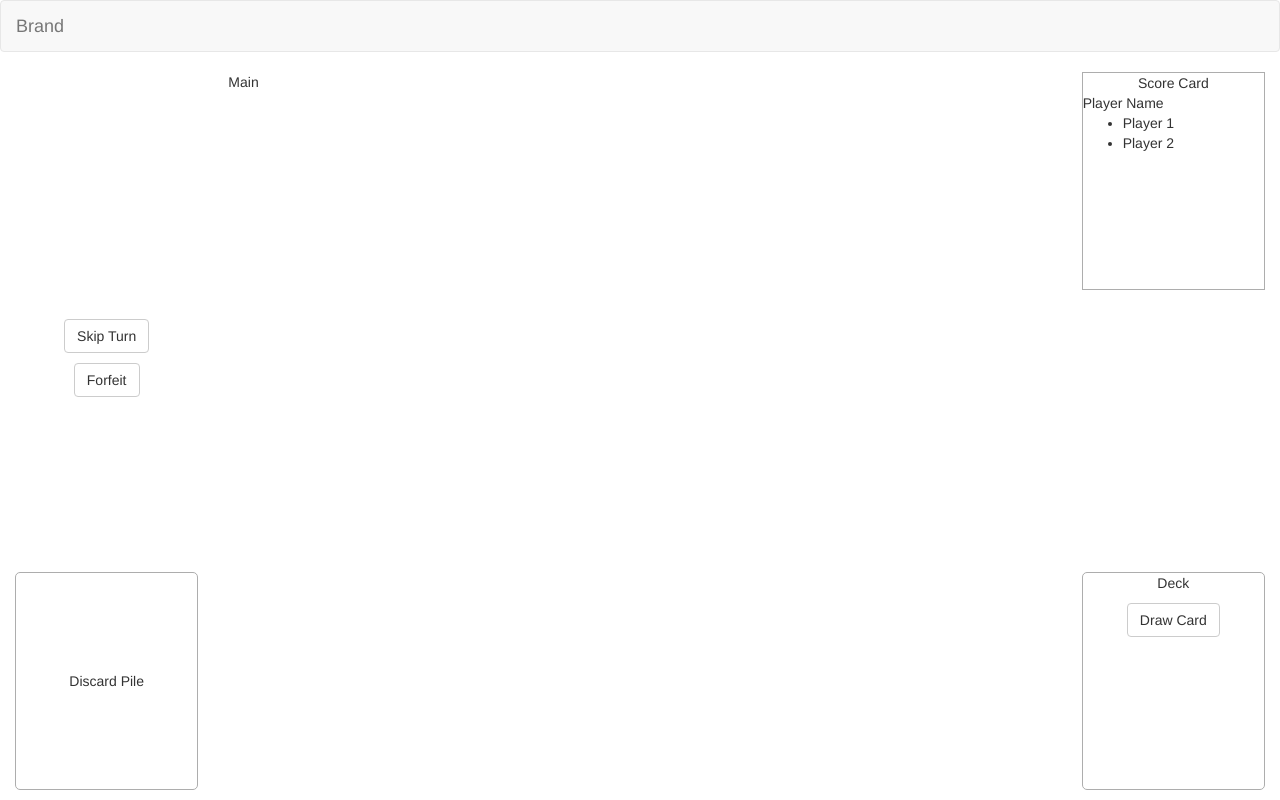
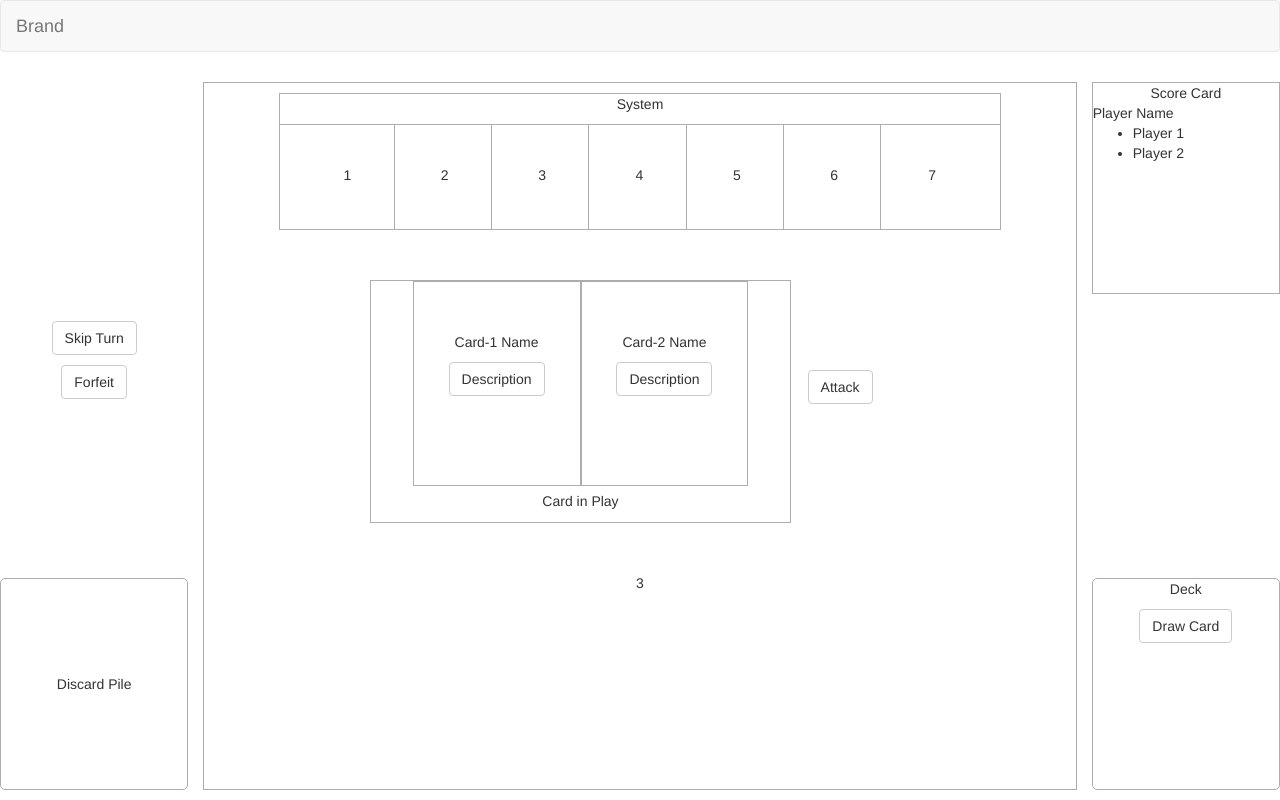
Before and after one commit to MrAvinashRao/ElevationOfPrivilegesGUI, a plain HTML site: page index.html in a window 1280 px wide. Drawn offline with nearby package versions, Linux system fonts and the light colour scheme.

Commit message:
Main panel changes; addition of system and card-in play sections.

```diff
--- a/index.html
+++ b/index.html
@@ -13,7 +13,6 @@
 <body>
     <nav class="navbar navbar-default">
         <div class="container-fluid">
-            <!-- Brand and toggle get grouped for better mobile display -->
             <div class="navbar-header">
                 <button type="button" class="navbar-toggle collapsed" data-toggle="collapse" data-target="#bs-example-navbar-collapse-1" aria-expanded="false">
                     <span class="sr-only">Toggle navigation</span>
@@ -23,12 +22,9 @@
                 </button>
                 <a class="navbar-brand" href="#">Brand</a>
             </div>
-            <!-- Collect the nav links, forms, and other content for toggling -->
             <div class="collapse navbar-collapse" id="bs-example-navbar-collapse-1">
             </div>
-            <!-- /.navbar-collapse -->
         </div>
-        <!-- /.container-fluid -->
     </nav>
     <div class="container-fluid" id="game-container">
         <div class="row">
@@ -47,7 +43,65 @@
                     </p>
                 </div>
             </div>
-            <div class="col-xs-8 main-panel">Main</div>
+            <div class="col-xs-8 main-panel" align="center">
+                <div class="row system-container">
+                    <div class="system">
+                        <div class="header">
+                            <p>System</p>
+                        </div>
+                        <div class="body">
+                            <div class="tile">
+                                <span>1</span>
+                            </div>
+                            <div class="tile">
+                                <span>2</span>
+                            </div>
+                            <div class="tile">
+                                <span>3</span>
+                            </div>
+                            <div class="tile">
+                                <span>4</span>
+                            </div>
+                            <div class="tile">
+                                <span>5</span>
+                            </div>
+                            <div class="tile">
+                                <span>6</span>
+                            </div>
+                            <div class="tile">
+                                <span>7</span>
+                            </div>
+                        </div>
+                    </div>
+                </div>
+                <div class="row in-play-container">
+                    <div class="in-play">
+                        <div class="in-play-inner">
+                            <div class="card-set">
+                            	<div class="card">
+                            		<p class="name">Card-1 Name</p>
+                            		<p>
+                            			<button class="btn btn-default" href="#" type="button">Description</button>
+                            		</p>
+                            	</div>
+                            	<div class="card">
+                            		<p class="name">Card-2 Name</p>
+                            		<p>
+                            			<button class="btn btn-default" href="#" type="button">Description</button>
+                            		</p>
+                            	</div>
+                            </div>
+                            <div class="footer">
+                            	Card in Play
+                            </div>
+                        </div>
+                        <div class="attack-inner">
+                            <button class="btn btn-default" href="#" type="button">Attack</button>
+                        </div>
+                    </div>
+                </div>
+                <div class="row hand-container">3</div>
+            </div>
             <div class="col-xs-2 right-panel">
                 <div class="right-score">
                     <div class="heading" align="center">
--- a/main.css
+++ b/main.css
@@ -1,8 +1,12 @@
 html, body{
 	height: 100%;
 }
+body{
+	min-height: 720px;
+}
 #game-container{
 	height: calc(100% - 72px);
+	padding: 10px 0px;
 }
 #game-container>.row{
 	height: 100%;
@@ -24,7 +28,6 @@ html, body{
 	width: 100%;
 	padding: 0 15px;
 	height: 30%;
-	margin-bottom: 10px;
 }
 .left-discardpile{
 	display: table;
@@ -45,3 +48,75 @@ html, body{
 	border: 1px solid #adadad;
 	height: 30%;
 }
+.main-panel{
+	border: 1px solid #adadad;
+	padding: 10px 0px;
+}
+.main-panel .system-container{
+	height: 20%;
+}
+.system-container .system{
+	border: 1px solid #adadad;
+	height: 100%;
+	width: 80%;
+}
+.system-container .system .header{
+	border-bottom: 1px solid #adadad;
+}
+.system-container .system .body{
+	height: calc(100% - 30px);
+}
+.system-container .system .tile{
+	display: inline-block;
+	height: 100%;
+	width: 13%;
+	border-right: 1px solid #adadad;
+}
+.system-container .system .tile:last-child{
+	border-right: 0;
+}
+.system-container .system .tile span{
+	display: inline-block;
+	margin-top: 40px;
+}
+.main-panel .in-play-container{
+	height: 50%;
+}
+.in-play-container .in-play{
+	height: 100%;
+	padding: 50px 0px;
+	width: 60%;
+	display: inline-block;
+}
+.in-play-container .attack-inner{
+	display: inline-block;
+	height: 100%;
+	padding: 90px 0px;
+	float: left;
+	width: 18%;
+}
+.in-play-container .in-play .in-play-inner{
+	float:left;
+	width:78%;
+	height: 100%;
+	border: 1px solid #adadad;
+}
+.in-play-container .in-play .in-play-inner .card-set{
+	height: 85%;
+	margin:0px 10%;
+}
+.in-play-container .in-play .in-play-inner .card-set .card{
+	float: left;
+	height: 100%;
+	width: 50%;
+	padding-top: 50px;
+	max-width: 200px;
+	display: inline-block;
+	border:1px solid #adadad;
+}
+.in-play-container .in-play .in-play-inner .footer{
+	padding-top: 5px;
+}
+.main-panel .hand-container{
+	height: 30%;
+}
```
Lines whose indentation alone changed are shown as unchanged.
